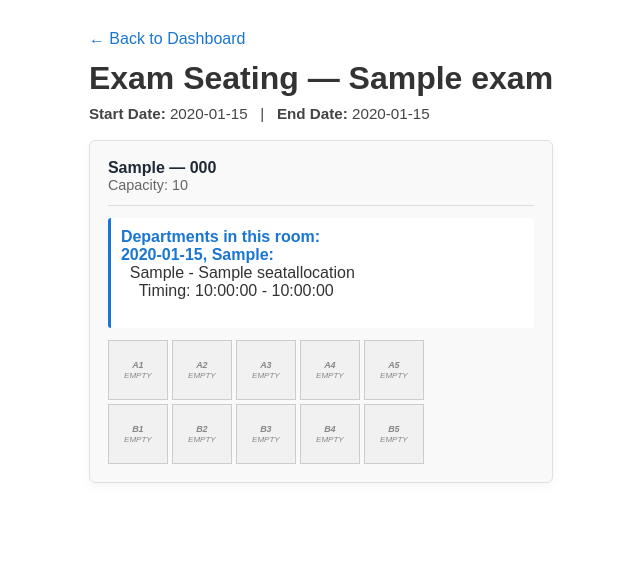
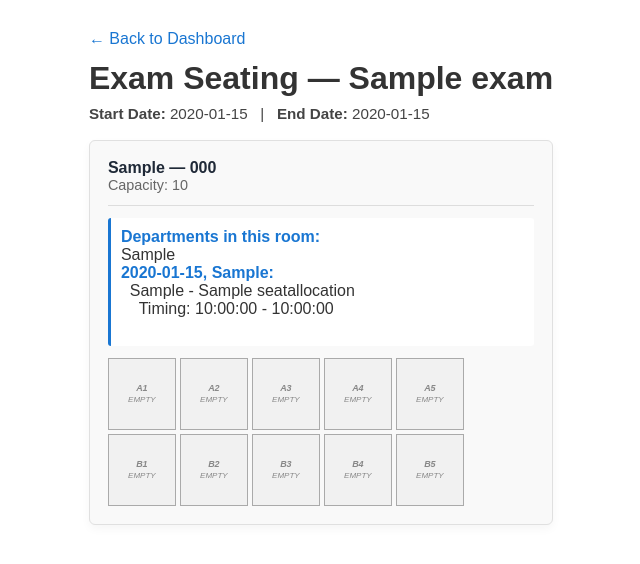
Before and after one commit to Shibani987/Exam_seat_management_system, a Django app: page /view-exam/1/ in a window 1280 px wide. Shown: the top 564 px of the page, without its empty margins (319-959 px from the left). Run offline with Django 5.2, Linux system fonts and the light colour scheme; tables that the repository leaves empty hold one stand-in row (values such as "Sample post"); parts of the project's set-up code (start-up, migrations or seed data) failed here and were passed over.

Commit message:
......./\

```diff
--- a/core/static/core/js/view_exam.js
+++ b/core/static/core/js/view_exam.js
@@ -59,47 +59,41 @@ document.addEventListener('DOMContentLoaded', function(){
         });
 
     function renderDepartmentInfo(room) {
-        const roomSemester = room.seats && room.seats.length > 0 ? room.seats.find(seat => seat.registration && seat.registration !== 'Empty')?.semester : null;
-        const roomDepartments = new Set();
+        const seatSemesters = new Set();
+        const seatDepartments = new Set();
 
-        if (room.seats && room.seats.length > 0) {
-            room.seats.forEach(seat => {
-                if (seat.registration && seat.registration !== 'Empty' && seat.department) {
-                    roomDepartments.add(seat.department.trim().toUpperCase());
-                }
-            });
+        (room.seats || []).forEach(seat => {
+            if (seat.department) seatDepartments.add(String(seat.department).trim());
+            if (seat.semester) seatSemesters.add(String(seat.semester).trim());
+        });
+
+        const details = (room.department_details || []).slice(); // all provided details
+
+        let html = '<strong>Departments in this room:</strong><br/>';
+
+        if (seatDepartments.size) {
+            html += `${Array.from(seatDepartments).join(', ')}<br/>`;
         }
 
-        let filteredDetails = (room.department_details || []).filter(item => {
-            const itemDept = String(item.department || '').trim().toUpperCase();
-            return roomDepartments.has(itemDept);
-        });
-
-        const firstSeat = room.seats && room.seats.length > 0 ? room.seats.find(s => s.registration && s.registration !== 'Empty') : null;
-        if (firstSeat) {
-            filteredDetails = filteredDetails.filter(item => item.exam_date === firstSeat.exam_date && item.session === firstSeat.session);
+        if (seatSemesters.size) {
+            html += `Semesters present: ${Array.from(seatSemesters).join(', ')}<br/><br/>`;
         }
 
         const groupedBySlot = {};
-        filteredDetails.forEach(item => {
+        details.forEach(item => {
             const key = `${item.exam_date}||${item.session}`;
             if (!groupedBySlot[key]) {
-                groupedBySlot[key] = { date: item.exam_date, session: item.session, departments: [] };
+                groupedBySlot[key] = { date: item.exam_date, session: item.session, rows: [] };
             }
-            groupedBySlot[key].departments.push(item);
+            groupedBySlot[key].rows.push(item);
         });
-
-        let html = '<strong>Departments in this room:</strong><br/>';
-        if (roomSemester) {
-            html += `Student semester: ${roomSemester}<br/><br/>`;
-        }
 
         Object.values(groupedBySlot).forEach(slot => {
             html += `<strong>${slot.date}, ${slot.session}:</strong><br/>`;
-            slot.departments.forEach(item => {
+            slot.rows.forEach(item => {
                 const semText = item.semester ? ` [Sem ${item.semester}]` : '';
                 html += `&nbsp;&nbsp;${item.department}${semText} - ${item.exam_name}<br/>`;
-                html += `&nbsp;&nbsp;&nbsp;&nbsp;Timing: ${item.start_time} - ${item.end_time}<br/>`;
+                html += `&nbsp;&nbsp;&nbsp;&nbsp;Timing: ${item.start_time || 'N/A'} - ${item.end_time || 'N/A'}<br/>`;
             });
             html += '<br/>';
         });
@@ -144,16 +138,20 @@ document.addEventListener('DOMContentLoaded', function(){
 
                 if (seat && seat.registration && seat.registration !== 'Empty') {
                     const isEligible = seat.is_eligible === true || String(seat.is_eligible).toLowerCase() === 'true';
+                    const semDisplay = seat.semester ? `Sem ${seat.semester}` : (seat.sem ? `Sem ${seat.sem}` : 'Sem N/A');
+                    const studentText = `${seat.department || 'Unknown'} ${seat.registration || 'Unknown'} (${semDisplay})`;
+
                     if (isEligible) {
                         seatDiv.classList.add('eligible');
                         seatDiv.innerHTML = `
                             <div class="seat-num">${row}${col}</div>
-                            <div class="seat-info">${seat.department} ${seat.registration}</div>
+                            <div class="seat-info">${studentText}</div>
                         `;
                     } else {
                         seatDiv.classList.add('blocked');
                         seatDiv.innerHTML = `
                             <div class="seat-num">${row}${col}</div>
+                            <div class="seat-info">${studentText}</div>
                         `;
                     }
                 } else {
--- a/core/templates/core/view_exam.html
+++ b/core/templates/core/view_exam.html
@@ -25,12 +25,12 @@
     /* Step 5 style */
     .seat-grid { display: flex; flex-direction: column; gap: 4px; }
     .seat-row { display: flex; gap: 4px; }
-    .seat { border: 1px solid #ccc; padding: 4px; min-width: 60px; min-height: 60px; background: #ffffff; transition: all 0.3s ease; font-size: 10px; display: flex; flex-direction: column; justify-content: center; align-items: center; text-align: center; }
+    .seat { border: 1px solid #aaa; background: #ffffff; transition: all 0.2s ease; font-size: 10px; display: flex; flex-direction: column; justify-content: center; align-items: center; text-align: center; width: 68px; height: 72px; min-width: 68px; min-height: 72px; box-sizing: border-box; padding: 4px; overflow: hidden; }
     .seat.eligible { background: #28a745; color: white; }
     .seat.blocked { background: #ffffff; color: #333; }
     .seat.empty { background: #f1f1f1; color: #888; font-style: italic; }
-    .seat-num { font-weight: 700; font-size: 9px; margin-bottom: 2px; }
-    .seat-info { font-size: 8px; line-height: 1.1; }
+    .seat-num { font-weight: 700; font-size: 9px; margin-bottom: 3px; }
+    .seat-info { font-size: 8px; line-height: 1.1; max-height: 38px; overflow: hidden; }
   </style>
 </head>
 <body>
```
